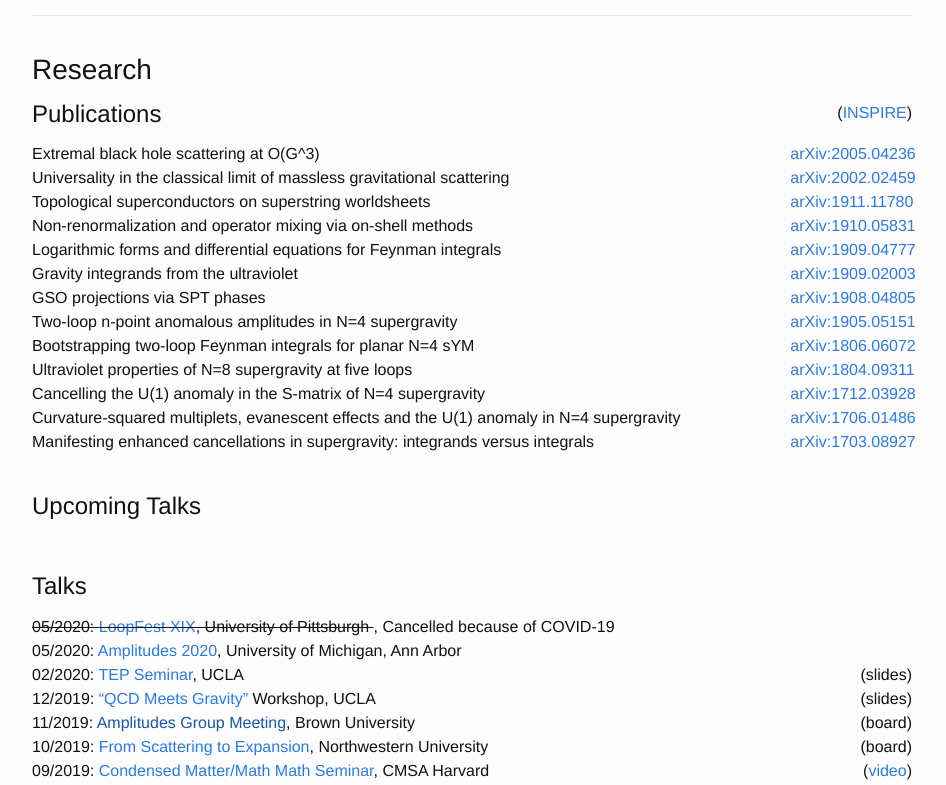
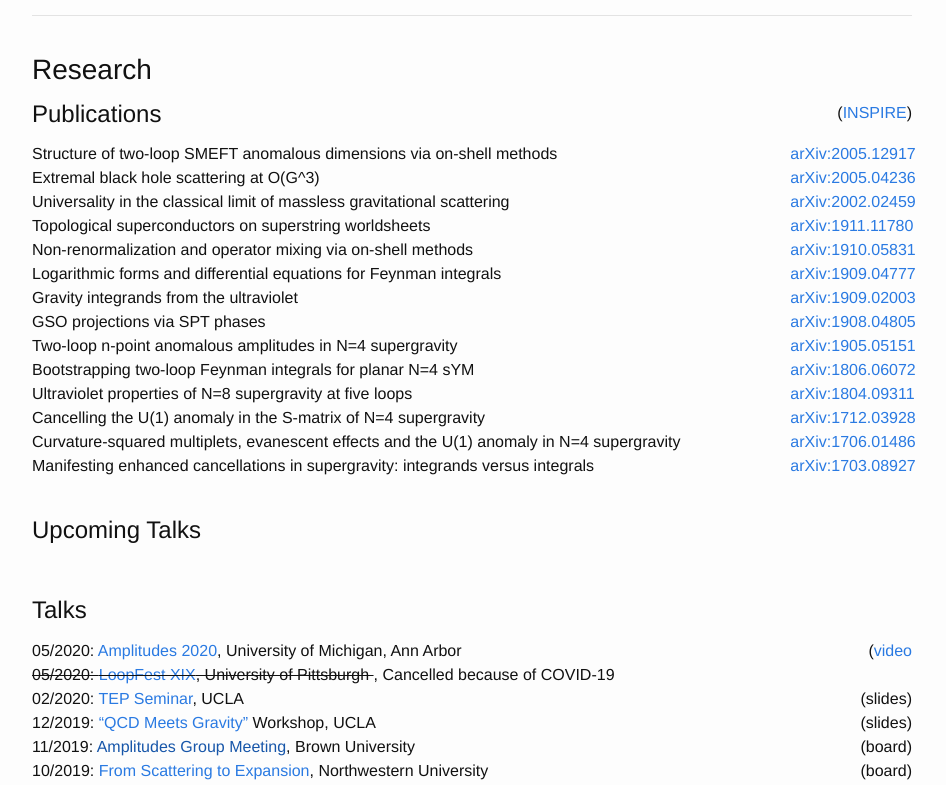
Before and after one commit to julioparra/julioparra.github.io, a Jekyll site: the page built from index.md, in a window 1280 px wide and 900 px high, scrolled down 263 px, cut to the strip 115-900 px from the top of the window. Shown: the whole strip, without its empty margins (168-1114 px from the left). Built offline with Jekyll 4.4.1, drawn with Linux system fonts in a browser that asks for light colours; nearby versions of some CDN libraries.

Commit message:
Added new paper

```diff
--- a/index.md
+++ b/index.md
@@ -30,6 +30,10 @@ Office: PAB 4-737 <br>
   <div class="row">
     <div class="col-md-10 col-0"> <h4> Publications </h4> </div>
     <div class="col-md-2 col-12" style="vertical-align: middle; text-align:right"> (<a href="http://inspirehep.net/author/profile/J.Parra.Martinez.1">INSPIRE</a>) </div>
+  </div>
+  <div class="row">
+    <div class="col-md-10 col-0">Structure of two-loop SMEFT anomalous dimensions via on-shell methods </div>
+    <div class="col-md-2 col-12" style="text-align:right"> <a href="https://arxiv.org/abs/2005.12917">arXiv:2005.12917</a> </div>
   </div>
   <div class="row">
     <div class="col-md-10 col-0">Extremal black hole scattering at O(G^3) </div>
@@ -94,11 +98,11 @@ Office: PAB 4-737 <br>
 #### Talks ####
 
 <div class="row">
-    <div class="col-10"> <s> 05/2020: <a href="https://indico.cern.ch/event/866125/overview">LoopFest XIX</a>, University of Pittsburgh  </s>,  Cancelled because of COVID-19 </div>
-    <div class="col-2" style="text-align:right">  </div>
+    <div class="col-10"> 05/2020: <a href="https://sites.google.com/umich.edu/amplitudes-2020-at-michigan">Amplitudes 2020</a>,  University of Michigan, Ann Arbor </div>
+    <div class="col-2" style="text-align:right"> (<a href="https://indico.cern.ch/event/908370/contributions/3855572/attachments/2037244/3411399/go">video</a>  </div>
 </div>
 <div class="row">
-    <div class="col-10"> 05/2020: <a href="https://sites.google.com/umich.edu/amplitudes-2020-at-michigan">Amplitudes 2020</a>,  University of Michigan, Ann Arbor </div>
+    <div class="col-10"> <s> 05/2020: <a href="https://indico.cern.ch/event/866125/overview">LoopFest XIX</a>, University of Pittsburgh  </s>,  Cancelled because of COVID-19 </div>
     <div class="col-2" style="text-align:right">  </div>
 </div>
 <div class="row">
```
